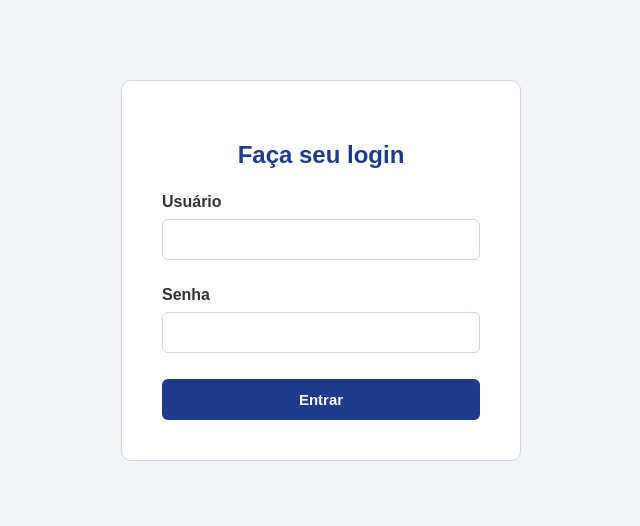
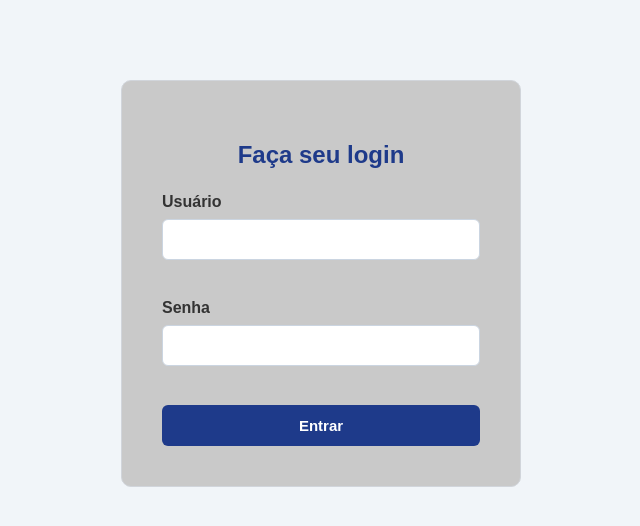
Before and after one commit to leocurtulo/PI-II-TIME-7, a plain HTML site: page login.html in a window 1280 px wide. Shown: the whole page, without its empty margins (319-959 px from the left). Drawn offline with Linux system fonts and the light colour scheme.

Commit message:
Atualiza CSS da validacao do login

```diff
--- a/style.css
+++ b/style.css
@@ -113,7 +113,7 @@ button:hover {
 }
 
 .login {
-    background-color: #ffffff;
+    background-color: #c9c9c9;
     padding: 40px;
     border-radius: 10px;
     border: 1px solid #d1d5db;
@@ -146,8 +146,23 @@ button:hover {
     border-radius: 6px;
     font-family: Arial, Helvetica, sans-serif;
     font-size: 15px;
-    margin-bottom: 20px;
+    margin-bottom: 5px;
     outline: none;
+}
+
+.login .mensagem-erro {
+    display: block;
+    min-height: 16px;
+    margin-top: 2px;
+    margin-bottom: 16px;
+    color: #DC2626;
+    font-size: 13px;
+    line-height: 1.3;
+}
+
+.login input.campo-invalido {
+    border-color: #DC2626;
+    background-color: #FEF2F2;
 }
 
 .dashboard {
```
